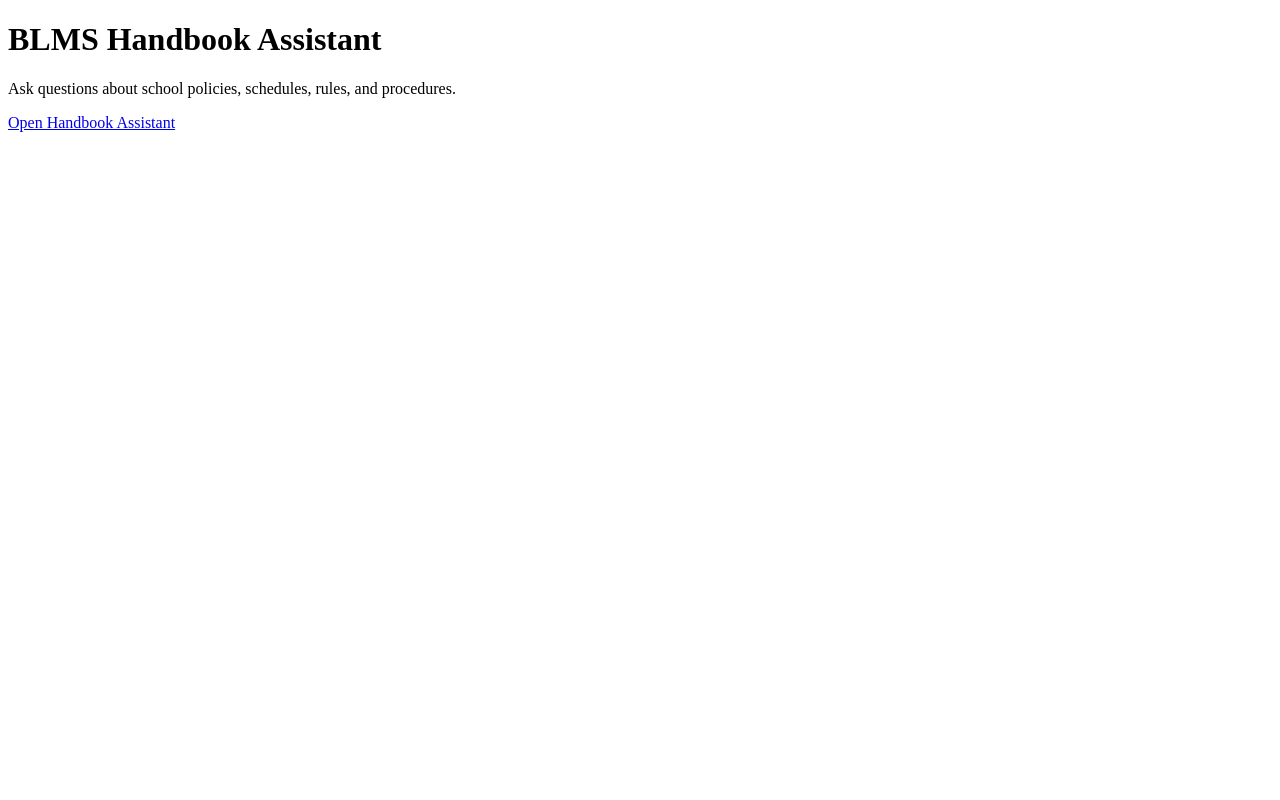
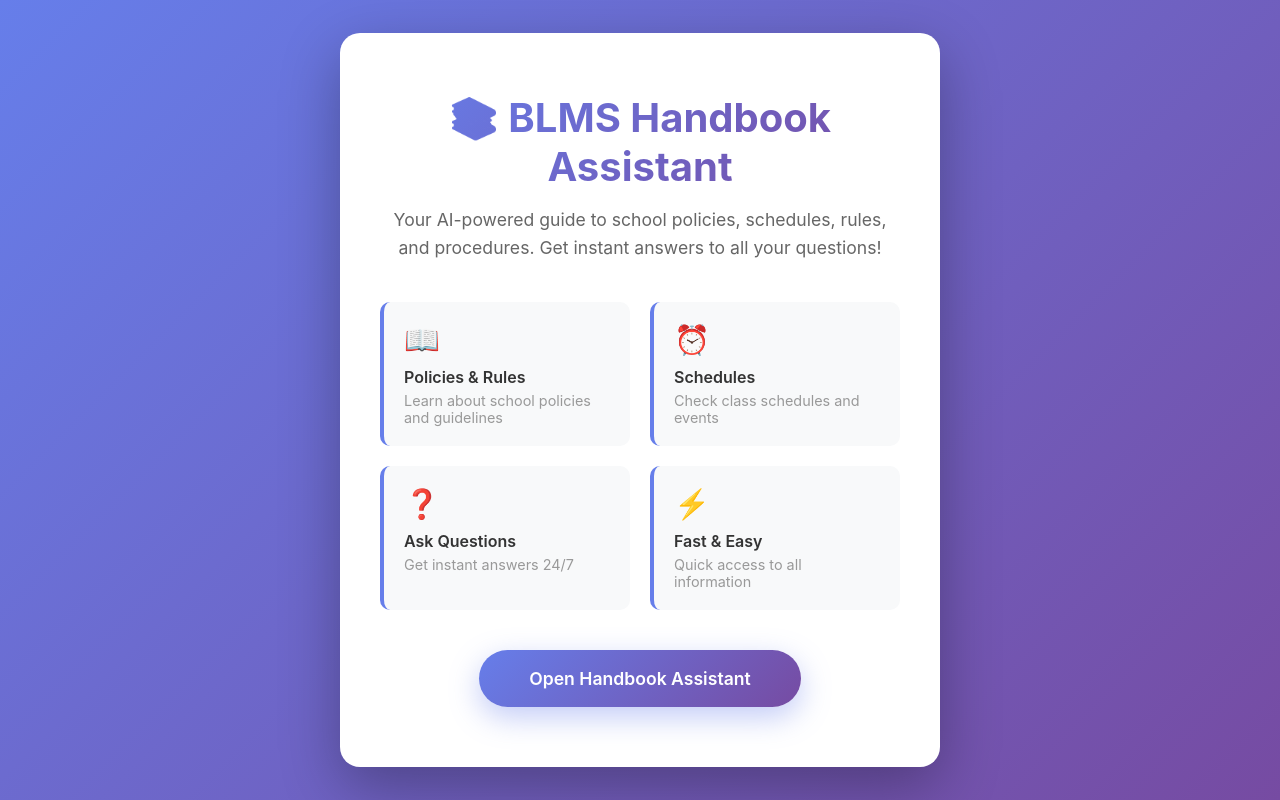
Before and after one commit to milanissmart/BLMS-Handbook, a plain HTML site: page index.html in a window 1280 px wide. Drawn offline with Linux system fonts and the light colour scheme.

Commit message:
Improve UI with modern design and open handbook in new window

```diff
--- a/index.html
+++ b/index.html
@@ -1,17 +1,174 @@
 <!DOCTYPE html>
-<html>
+<html lang="en">
 <head>
-<title>BLMS Handbook AI</title>
+    <meta charset="UTF-8">
+    <meta name="viewport" content="width=device-width, initial-scale=1.0">
+    <title>BLMS Handbook AI</title>
+    <style>
+        * {
+            margin: 0;
+            padding: 0;
+            box-sizing: border-box;
+        }
+
+        body {
+            font-family: -apple-system, BlinkMacSystemFont, 'Segoe UI', Roboto, Oxygen, Ubuntu, Cantarell, sans-serif;
+            background: linear-gradient(135deg, #667eea 0%, #764ba2 100%);
+            min-height: 100vh;
+            display: flex;
+            justify-content: center;
+            align-items: center;
+            padding: 20px;
+        }
+
+        .container {
+            background: white;
+            border-radius: 20px;
+            box-shadow: 0 20px 60px rgba(0, 0, 0, 0.3);
+            padding: 60px 40px;
+            max-width: 600px;
+            text-align: center;
+            animation: slideIn 0.6s ease-out;
+        }
+
+        @keyframes slideIn {
+            from {
+                opacity: 0;
+                transform: translateY(30px);
+            }
+            to {
+                opacity: 1;
+                transform: translateY(0);
+            }
+        }
+
+        h1 {
+            color: #333;
+            font-size: 2.5em;
+            margin-bottom: 15px;
+            background: linear-gradient(135deg, #667eea 0%, #764ba2 100%);
+            -webkit-background-clip: text;
+            -webkit-text-fill-color: transparent;
+            background-clip: text;
+        }
+
+        .subtitle {
+            color: #666;
+            font-size: 1.1em;
+            margin-bottom: 40px;
+            line-height: 1.6;
+        }
+
+        .features {
+            display: grid;
+            grid-template-columns: 1fr 1fr;
+            gap: 20px;
+            margin-bottom: 40px;
+            text-align: left;
+        }
+
+        .feature {
+            padding: 20px;
+            background: #f8f9fa;
+            border-radius: 10px;
+            border-left: 4px solid #667eea;
+        }
+
+        .feature-icon {
+            font-size: 1.8em;
+            margin-bottom: 10px;
+        }
+
+        .feature-title {
+            color: #333;
+            font-weight: 600;
+            margin-bottom: 5px;
+        }
+
+        .feature-desc {
+            color: #999;
+            font-size: 0.9em;
+        }
+
+        .cta-button {
+            display: inline-block;
+            background: linear-gradient(135deg, #667eea 0%, #764ba2 100%);
+            color: white;
+            padding: 18px 50px;
+            border-radius: 50px;
+            text-decoration: none;
+            font-size: 1.1em;
+            font-weight: 600;
+            border: none;
+            cursor: pointer;
+            transition: all 0.3s ease;
+            box-shadow: 0 10px 30px rgba(102, 126, 234, 0.4);
+        }
+
+        .cta-button:hover {
+            transform: translateY(-3px);
+            box-shadow: 0 15px 40px rgba(102, 126, 234, 0.6);
+        }
+
+        .cta-button:active {
+            transform: translateY(-1px);
+        }
+
+        @media (max-width: 600px) {
+            .container {
+                padding: 40px 25px;
+            }
+
+            h1 {
+                font-size: 2em;
+            }
+
+            .features {
+                grid-template-columns: 1fr;
+            }
+
+            .cta-button {
+                padding: 15px 40px;
+                font-size: 1em;
+            }
+        }
+    </style>
 </head>
 <body>
-<h1>BLMS Handbook Assistant</h1>
+    <div class="container">
+        <h1>📚 BLMS Handbook Assistant</h1>
 
-<p>
-Ask questions about school policies,
-schedules, rules, and procedures.
-</p>
+        <p class="subtitle">
+            Your AI-powered guide to school policies, schedules, rules, and procedures.
+            Get instant answers to all your questions!
+        </p>
 
-<a href="https://claude.ai/project/019e3230-ccf7-7163-b065-e29a41bb19e0">
-Open Handbook Assistant
-</a>
+        <div class="features">
+            <div class="feature">
+                <div class="feature-icon">📖</div>
+                <div class="feature-title">Policies & Rules</div>
+                <div class="feature-desc">Learn about school policies and guidelines</div>
+            </div>
+            <div class="feature">
+                <div class="feature-icon">⏰</div>
+                <div class="feature-title">Schedules</div>
+                <div class="feature-desc">Check class schedules and events</div>
+            </div>
+            <div class="feature">
+                <div class="feature-icon">❓</div>
+                <div class="feature-title">Ask Questions</div>
+                <div class="feature-desc">Get instant answers 24/7</div>
+            </div>
+            <div class="feature">
+                <div class="feature-icon">⚡</div>
+                <div class="feature-title">Fast & Easy</div>
+                <div class="feature-desc">Quick access to all information</div>
+            </div>
+        </div>
+
+        <a href="https://claude.ai/project/019e3230-ccf7-7163-b065-e29a41bb19e0" target="_blank" class="cta-button">
+            Open Handbook Assistant
+        </a>
+    </div>
 </body>
+</html>
```
